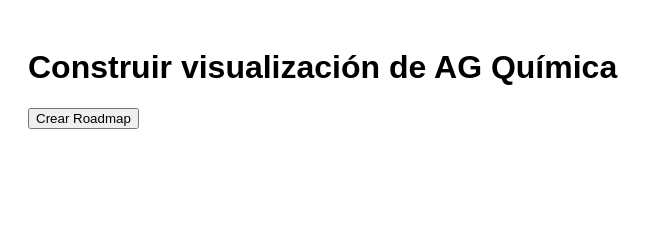
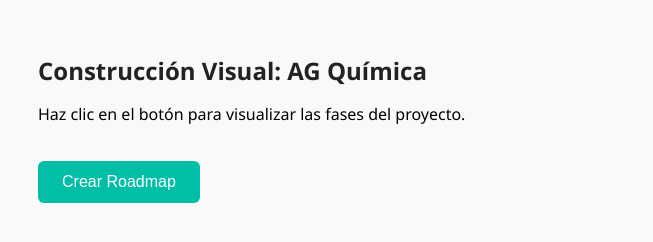
Before and after one commit to AiLior/ag-quimica-roadmap, a plain HTML site: page index.html in a window 1280 px wide. Shown: the whole page, without its empty margins (0-653 px from the left). Drawn offline with Linux system fonts and the light colour scheme.

Commit message:
Update index.html

```diff
--- a/index.html
+++ b/index.html
@@ -1,18 +1,41 @@
 <!DOCTYPE html>
-<html>
+<html lang="es">
   <head>
+    <meta charset="UTF-8" />
     <title>AG Química Visual Builder</title>
     <script src="https://unpkg.com/@mirohq/websdk"></script>
     <script defer src="script.js"></script>
     <style>
       body {
-        font-family: sans-serif;
-        padding: 20px;
+        font-family: 'Segoe UI', sans-serif;
+        padding: 30px;
+        background-color: #f9f9f9;
+      }
+
+      h1 {
+        font-size: 24px;
+        color: #222;
+      }
+
+      button {
+        background-color: #00bfa6;
+        color: white;
+        border: none;
+        padding: 12px 24px;
+        font-size: 16px;
+        cursor: pointer;
+        border-radius: 6px;
+        margin-top: 20px;
+      }
+
+      button:hover {
+        background-color: #009e88;
       }
     </style>
   </head>
   <body>
-    <h1>Construir visualización de AG Química</h1>
+    <h1>Construcción Visual: AG Química</h1>
+    <p>Haz clic en el botón para visualizar las fases del proyecto.</p>
     <button id="createWidgets">Crear Roadmap</button>
   </body>
 </html>
```
